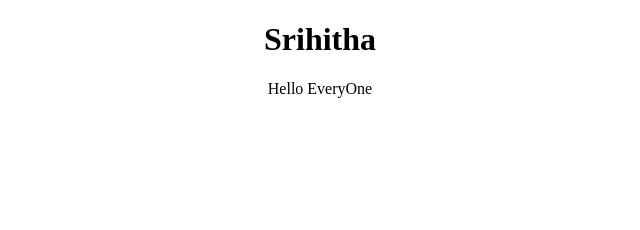
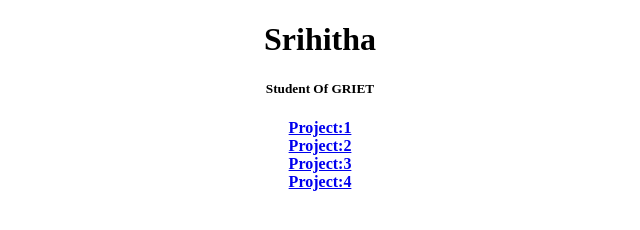
Before and after one commit to Srihitha47/Srihitha47.github.io, a plain HTML site: page index.html in a window 1280 px wide. Shown: the whole page, without its empty margins (320-960 px from the left). Drawn offline with Linux system fonts and the light colour scheme.

Commit message:
modified

```diff
--- a/index.html
+++ b/index.html
@@ -5,8 +5,19 @@
     <meta name="viewport" content="width=device-width, initial-scale=1.0">
     <title>Document</title>
 </head>
+<style>
+    body{
+        text-align: center;
+    }
+</style>
 <body>
     <h1 align="center">Srihitha</h1>
-    <p align="center">Hello EveryOne</p>
+    <h5>Student Of GRIET</h5>
+    <div>
+    <a href="https://github.com/SrihithaVankayala/Chemical-Detection-In-Cosmetics"><b>Project:1</b></a><br>
+    <a href="https://github.com/SrihithaVankayala/hotel-webpage"><b>Project:2</a></b><br>
+    <a href="https://github.com/SrihithaVankayala/Form-Validation"><b>Project:3</b></a><br>
+    <a href="https://github.com/SrihithaVankayala/calculator"><b>Project:4</b></a>
+    </div>
 </body>
 </html>
```
